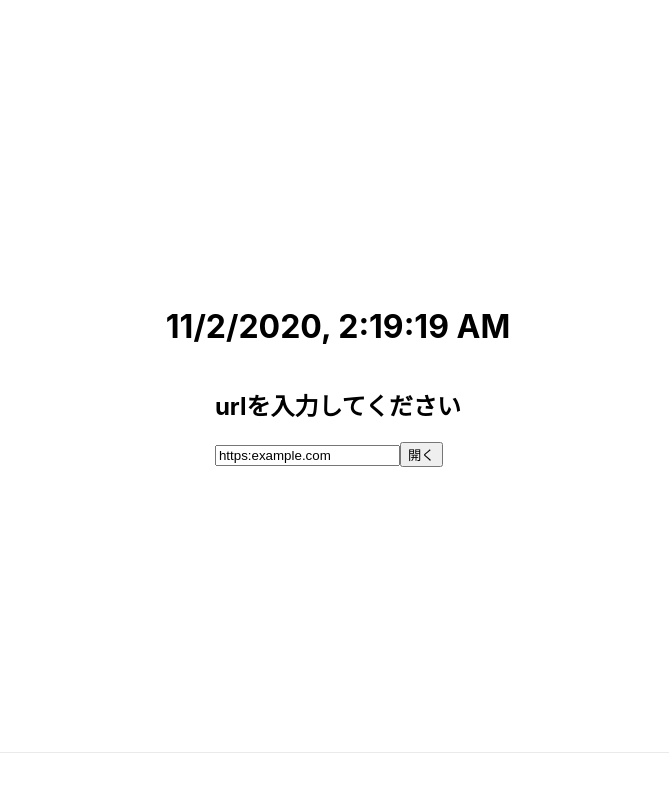
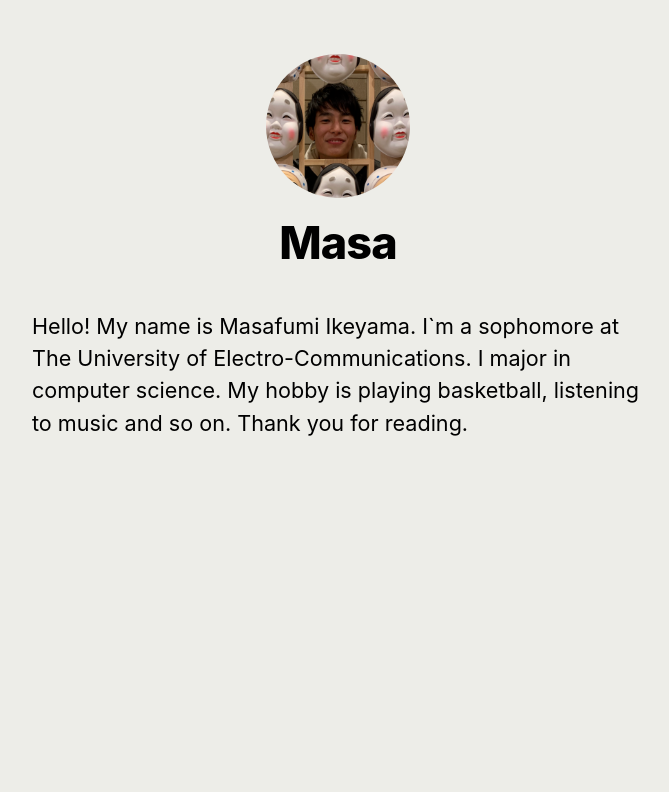
Before and after one commit to mi11km/nextjs-typescript, a Next.js app: page / in a window 1280 px wide. Shown: the top 792 px of the page, without its empty margins (302-971 px from the left). Built offline with nearby package versions, Linux system fonts and the light colour scheme.

Commit message:
finish Assets, Metadata, and CSS tutorial

```diff
--- /dev/null
+++ b/components/layout.module.css
@@ -0,0 +1,25 @@
+.container {
+    max-width: 36rem;
+    padding: 0 1rem;
+    margin: 3rem auto 6rem;
+}
+
+.header {
+    display: flex;
+    flex-direction: column;
+    align-items: center;
+}
+
+.headerImage {
+    width: 6rem;
+    height: 6rem;
+}
+
+.headerHomeImage {
+    width: 8rem;
+    height: 8rem;
+}
+
+.backToHome {
+    margin: 3rem 0 0;
+}
--- /dev/null
+++ b/components/layout.tsx
@@ -0,0 +1,76 @@
+import Head from "next/head";
+import Link from "next/link";
+import { ReactNode } from "react";
+import styles from "./layout.module.css";
+import utilStyles from "../styles/utils.module.css";
+
+const name = "Masa";
+export const siteTitle = "My Website";
+
+interface Props {
+  children: ReactNode;
+  home: boolean;
+}
+
+/* 色んな所で使う、ラップ用のコンポーネント */
+export default function Layout({ children, home }: Props) {
+  return (
+    <div className={styles.container}>
+      <Head>
+        <link rel="icon" href="/favicon.ico" />
+        <meta
+          name="description"
+          content="Learn how to build a personal website using Next.js"
+        />
+        <meta
+          property="og:image"
+          content={`https://og-image.now.sh/${encodeURI(
+            siteTitle
+          )}.png?theme=light&md=0&fontSize=75px&images=https%3A%2F%2Fassets.vercel.com%2Fimage%2Fupload%2Ffront%2Fassets%2Fdesign%2Fnextjs-black-logo.svg`}
+        />
+        <meta name="og:title" content={siteTitle} />
+        <meta name="twitter:card" content="summary_large_image" />
+      </Head>
+
+      <header className={styles.header}>
+        {home ? (
+          <>
+            <img
+              src="/images/profile.png"
+              className={`${styles.headerHomeImage} ${utilStyles.borderCircle}`}
+              alt={name}
+            />
+            <h1 className={utilStyles.heading2Xl}>{name}</h1>
+          </>
+        ) : (
+          <>
+            <Link href="/">
+              <a>
+                <img
+                  src="/images/profile.png"
+                  className={`${styles.headerImage} ${utilStyles.borderCircle}`}
+                  alt={name}
+                />
+              </a>
+            </Link>
+            <h2 className={utilStyles.headingLg}>
+              <Link href="/">
+                <a className={utilStyles.colorInherit}>{name}</a>
+              </Link>
+            </h2>
+          </>
+        )}
+      </header>
+
+      <main>{children}</main>
+
+      {!home && (
+        <div className={styles.backToHome}>
+          <Link href="/">
+            <a>← Back to home</a>
+          </Link>
+        </div>
+      )}
+    </div>
+  );
+}
--- a/pages/index.tsx
+++ b/pages/index.tsx
@@ -1,51 +1,21 @@
 import Head from "next/head";
-import React, { useState, useEffect } from "react";
-import styles from "../styles/Home.module.css";
-
-function Clock() {
-  const [date, setDate] = useState(new Date());
-
-  useEffect(() => {
-    let timeID: NodeJS.Timeout;
-    timeID = setInterval(() => {
-      setDate(new Date());
-    }, 1000);
-    return () => {
-      clearInterval(timeID);
-    };
-  }, []); // [] を第２引数に渡すことで マウント時とアンマウント時のみにできる。
-
-  return <h1 className="clock">{date.toLocaleString()}</h1>;
-}
+import Layout, { siteTitle } from "../components/layout";
+import utilStyles from "../styles/utils.module.css";
 
 export default function Home() {
-  const [url, setUrl] = useState("https:example.com");
-
-  const handleChange = (e: React.ChangeEvent<HTMLInputElement>) => {
-    setUrl(e.target.value);
-  };
-  const handleSubmit = () => {
-    open(url);
-  };
-
   return (
-    <div className={styles.container}>
+    <Layout home>
       <Head>
-        <title>はじめてのNext.js with Typescript</title>
-        <link rel="icon" href="/favicon.ico" />
+        <title>{siteTitle}</title>
       </Head>
-
-      <main className={styles.main}>
-        <Clock />
-
-        <form onSubmit={handleSubmit}>
-          <h2>urlを入力してください</h2>
-          <input type="text" value={url} onChange={handleChange} />
-          <input type="submit" value="開く" />
-        </form>
-      </main>
-
-      <footer className={styles.footer}></footer>
-    </div>
+      <section className={utilStyles.headingMd}>
+        <p>
+          Hello! My name is Masafumi Ikeyama. I`m a sophomore at The University of
+          Electro-Communications. I major in computer science. My hobby is
+          playing basketball, listening to music and so on. Thank you for
+          reading.
+        </p>
+      </section>
+    </Layout>
   );
 }
--- a/styles/globals.css
+++ b/styles/globals.css
@@ -2,15 +2,27 @@
 body {
   padding: 0;
   margin: 0;
-  font-family: -apple-system, BlinkMacSystemFont, Segoe UI, Roboto, Oxygen,
-    Ubuntu, Cantarell, Fira Sans, Droid Sans, Helvetica Neue, sans-serif;
-}
-
-a {
-  color: inherit;
-  text-decoration: none;
+  font-family: -apple-system, BlinkMacSystemFont, Segoe UI, Roboto, Oxygen, Ubuntu,
+  Cantarell, Fira Sans, Droid Sans, Helvetica Neue, sans-serif;
+  line-height: 1.6;
+  font-size: 18px;
+  background: #EDEDE8;
 }
 
 * {
   box-sizing: border-box;
 }
+
+a {
+  color: #0070f3;
+  text-decoration: none;
+}
+
+a:hover {
+  text-decoration: underline;
+}
+
+img {
+  max-width: 100%;
+  display: block;
+}
--- /dev/null
+++ b/styles/utils.module.css
@@ -0,0 +1,52 @@
+.heading2Xl {
+    font-size: 2.5rem;
+    line-height: 1.2;
+    font-weight: 800;
+    letter-spacing: -0.05rem;
+    margin: 1rem 0;
+}
+
+.headingXl {
+    font-size: 2rem;
+    line-height: 1.3;
+    font-weight: 800;
+    letter-spacing: -0.05rem;
+    margin: 1rem 0;
+}
+
+.headingLg {
+    font-size: 1.5rem;
+    line-height: 1.4;
+    margin: 1rem 0;
+}
+
+.headingMd {
+    font-size: 1.2rem;
+    line-height: 1.5;
+}
+
+.borderCircle {
+    border-radius: 9999px;
+}
+
+.colorInherit {
+    color: inherit;
+}
+
+.padding1px {
+    padding-top: 1px;
+}
+
+.list {
+    list-style: none;
+    padding: 0;
+    margin: 0;
+}
+
+.listItem {
+    margin: 0 0 1.25rem;
+}
+
+.lightText {
+    color: #999;
+}
```
Also changed, not shown: components/utils.tsx (added, +36 -0 lines), pages/posts/first-post.tsx (added, +18 -0 lines), public/images/profile.png (added).
